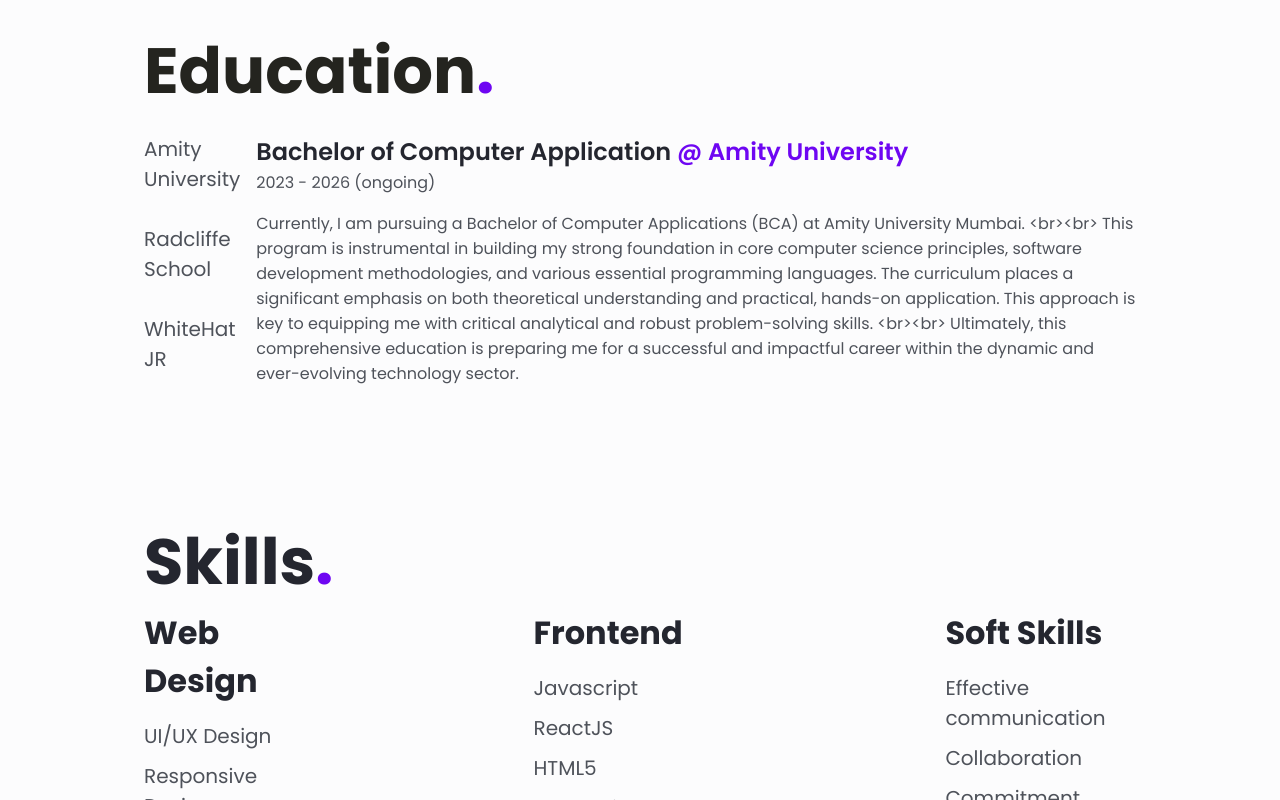
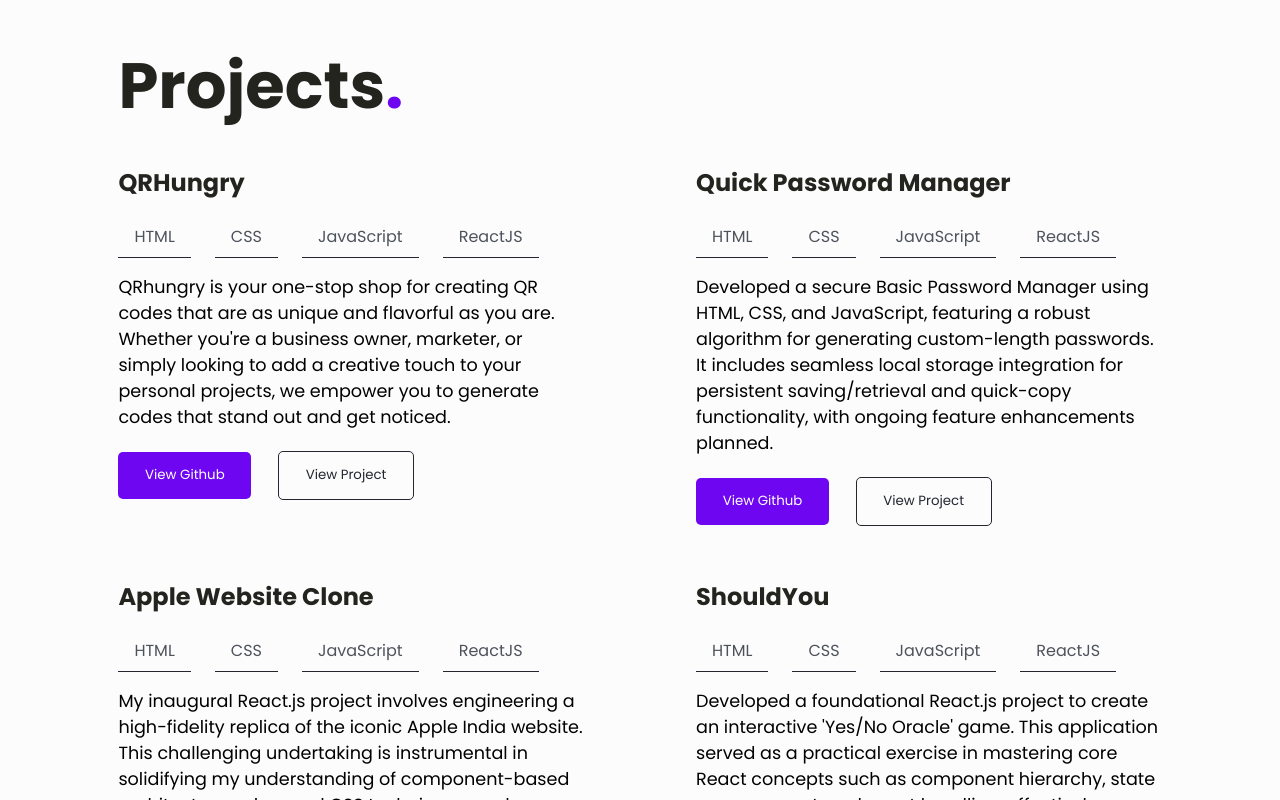
Before and after one commit to Hellacious1702/portfolio, a React (Vite) app: page / in a window 1280 px wide. Shown: the part 680-1480 px from the top of the page. Built offline with nearby package versions, Linux system fonts and the light colour scheme.

Commit message:
Completed the projects section and fixed some overall magrins

```diff
--- a/src/Components/Footer/Footer.css
+++ b/src/Components/Footer/Footer.css
@@ -3,7 +3,7 @@
 .MainFooterWrapper{
     display: flex;
     flex-direction: column;
-    padding: 1em 8rem;
+    padding: 1em 8vw;
     gap: 1em;
     margin-bottom: 3em;
 }
--- a/src/Components/Home/Section1.css
+++ b/src/Components/Home/Section1.css
@@ -1,7 +1,7 @@
 .MainSection1Wrapper{
     display: flex;
     justify-content: space-between;
-    padding: 4em 8rem;
+    padding: 4em 8vw;
     align-items: center;
 }
 
@@ -45,6 +45,7 @@
     display: flex;
     align-items: center;
     gap: 2em;
+    margin-top: 1.5em;
 }
 
 .MainWrapper1-Buttons button{
--- a/src/Components/Home/Section2.css
+++ b/src/Components/Home/Section2.css
@@ -2,7 +2,7 @@
     display: flex;
     text-align: left;
     flex-direction: column;
-    padding: 4em 8rem;
+    padding: 4em 8vw;
 }
 
 .MainSection2Wrapper h3{
--- a/src/Components/Home/Section3.css
+++ b/src/Components/Home/Section3.css
@@ -2,7 +2,7 @@
     display: flex;
     text-align: left;
     flex-direction: column;
-    padding: 4em 8rem;
+    padding: 4em 8vw;
 }
 
 .MainSection3Wrapper h3{
@@ -19,6 +19,7 @@
     font-size: 2em;
     margin: 0;
     color: #24262f;
+    margin-top: 1em;
 }
 
 .section3ul{
--- a/src/Components/Home/Section4.css
+++ b/src/Components/Home/Section4.css
@@ -2,7 +2,7 @@
     display: flex;
     text-align: left;
     flex-direction: column;
-    padding: 4em 8rem;
+    padding: 4em 8vw;
 }
 
 .MainSection4Wrapper h3{
@@ -18,4 +18,6 @@
 .MainSection4Wrapper p{
     font-size: 1.2em;
     color: #4E525A;
+
+    margin-top: 1em;
 }
--- /dev/null
+++ b/src/Components/Home/SectionProject.css
@@ -0,0 +1,23 @@
+.MainSectionProjectWrapper{
+    display: flex;
+    text-align: left;
+    flex-direction: column;
+    padding: 4em 8vw;
+}
+
+.MainSectionProjectWrapper h3{
+    font-size: 4em;
+    margin: 0;
+    color: #24241f;
+}
+
+.MainSectionProjectWrapper h3 span{
+    color: #6E06F2;
+}
+
+.ProjectCards{
+    margin-top: 2em;
+    display: flex;
+    gap: 7em;
+    align-items: flex-start;
+}
--- /dev/null
+++ b/src/Components/Home/SectionProject.jsx
@@ -0,0 +1,37 @@
+import React from 'react'
+import "./SectionProject.css"
+import ProjectCard from '../SpecialComponents/ProjectCard'
+
+const SectionProject = () => {
+
+  const QRHungry = [{ ProjectName : "QRHungry" , ProjectDes : "QRhungry is your one-stop shop for creating QR codes that are as unique and flavorful as you are. Whether you're a business owner, marketer, or simply looking to add a creative touch to your personal projects, we empower you to generate codes that stand out and get noticed." , GithubLink : "https://github.com/Hellacious1702/QRhungry" , ProjectLink : "https://hellacious1702.github.io/QRhungry/" , Technologies : ["HTML" , "CSS" , "JavaScript" , "ReactJS"]}]
+
+  const ShouldYou = [{ProjectName : "ShouldYou" , ProjectDes : "Developed a foundational React.js project to create an interactive 'Yes/No Oracle' game. This application served as a practical exercise in mastering core React concepts such as component hierarchy, state management, and event handling, effectively illustrating the creation of dynamic user interfaces that respond to user queries with randomized, insightful answers." , GithubLink : "https://github.com/Hellacious1702/ShouldYou" , ProjectLink : "https://hellacious1702.github.io/ShouldYou/" , Technologies : ["HTML" , "CSS" , "JavaScript" , "ReactJS"]}]
+
+  const Apple = [{ProjectName :"Apple Website Clone" , ProjectDes : "My inaugural React.js project involves engineering a high-fidelity replica of the iconic Apple India website. This challenging undertaking is instrumental in solidifying my understanding of component-based architecture, advanced CSS techniques, and responsive web design principles. It's a hands-on demonstration of my commitment to mastering modern front-end development by translating complex UI/UX into a seamless, interactive experience." , GithubLink : "https://github.com/Hellacious1702/apple-website-clone-reactJS" , ProjectLink : "https://hellacious1702.github.io/apple-website-clone-reactJS/" , Technologies : ["HTML" , "CSS" , "JavaScript" , "ReactJS"]}]
+
+  const Password = [{ProjectName :"Quick Password Manager" , ProjectDes : "Developed a secure Basic Password Manager using HTML, CSS, and JavaScript, featuring a robust algorithm for generating custom-length passwords. It includes seamless local storage integration for persistent saving/retrieval and quick-copy functionality, with ongoing feature enhancements planned." ,GithubLink : "https://github.com/Hellacious1702/Quick-Password-Manager" , ProjectLink : "https://hellacious1702.github.io/Quick-Password-Manager/" , Technologies : ["HTML" , "CSS" , "JavaScript"]}]
+
+  return (
+    <>
+
+      <div className="MainSectionProjectWrapper">
+          <h3>Projects<span>.</span></h3>
+          <div className="ProjectCardsWrapper">
+              <div className="ProjectCards">
+                <ProjectCard Project={QRHungry}/>
+                <ProjectCard Project={Password}/>
+              </div>
+              <div className="ProjectCards">
+                <ProjectCard Project={Apple}/>
+                <ProjectCard Project={ShouldYou}/>
+              </div>
+          </div>
+
+      </div>
+
+    </>
+  )
+}
+
+export default SectionProject
--- a/src/Components/Navbar/Navbar.css
+++ b/src/Components/Navbar/Navbar.css
@@ -2,7 +2,7 @@
     display: flex;
     align-items: center;
     justify-content: space-between;
-    padding: 1em 8rem;
+    padding: 1em 8vw;
     font-size: 18px;
 }
 
--- /dev/null
+++ b/src/Components/SpecialComponents/ProjectCard.css
@@ -0,0 +1,67 @@
+.ProjectCardWrapper{
+    display: flex;
+    flex-direction: column;
+    box-sizing: border-box;
+    flex-basis: 100%;
+    scale: 1em;
+}
+
+.ProjectCardWrapperUL{
+    list-style: none;
+    display: flex;
+    padding: 0;
+}
+
+.ProjectCardWrapperLI{
+    padding: .5em 1em;
+    color: #4e525a;
+    border-bottom: 1px solid #24262f;
+    margin-right: 1.5em;
+}
+
+.ProjectCardWrapper h3{
+    font-size: 1.5em;
+}
+
+.ProjectCardWrapper p{
+    font-size: 1.1em;
+    margin-bottom: 1.2em;
+}
+
+.ProjectCardWrapper-Buttons button{
+    padding: 1em 2em;
+    margin-right: 2em;
+    border-radius: 5px;
+    border: none;
+    outline: none;
+    cursor: pointer;
+}
+
+#GithubButton{
+    background-color: #6E06F2;
+    color: white;
+}
+
+#ProjectButton{
+    background-color: transparent;
+    border: 1px solid #24262f;
+    color: #24262f;
+}
+
+.ProjectCardsWrapper{
+    display: flex;
+    flex-direction: column;
+    gap: 1.3em;
+}
+
+.ProjectCardWrapper-Buttons a{
+    text-decoration: none;
+}
+
+#GithubButton a{
+    color: white;
+}
+
+#ProjectButton a{
+    color: #24262f;
+}
--- /dev/null
+++ b/src/Components/SpecialComponents/ProjectCard.jsx
@@ -0,0 +1,41 @@
+import React from 'react'
+import "./ProjectCard.css"
+
+const ProjectCard = (props) => {
+
+    return (
+    <>
+
+    {props.Project.map((element) => (
+
+        <div className="ProjectCardWrapper">
+            <h3>{element.ProjectName}</h3>
+
+
+            {/* <ul className='ProjectCardWrapperUL'>
+                {props.Project.Technologies.map((Telement,Tindex) => (
+                    <li key={Tindex} className='ProjectCardWrapperLI'>{Telement}</li>
+                ))}
+            </ul> */}
+
+            <ul className='ProjectCardWrapperUL'>
+                <li className='ProjectCardWrapperLI'>HTML</li>
+                <li className='ProjectCardWrapperLI'>CSS</li>
+                <li className='ProjectCardWrapperLI'>JavaScript</li>
+                <li className='ProjectCardWrapperLI'>ReactJS</li>
+            </ul>
+            <p >{element.ProjectDes}</p>
+
+            <div className="ProjectCardWrapper-Buttons">
+                <a href={element.GithubLink} target="_blank"><button id='GithubButton'>View Github</button></a>
+                <a href={element.ProjectLink} target="_blank"><button id='ProjectButton'>View Project</button></a>
+            </div>
+        </div>
+
+    ))}
+
+    </>
+  )
+}
+
+export default ProjectCard
--- a/src/HomePage.jsx
+++ b/src/HomePage.jsx
@@ -3,11 +3,13 @@
 import Section4 from './Components/Home/Section4'
 import Section3 from './Components/Home/Section3'
 import Section2 from './Components/Home/Section2'
+import SectionProject from './Components/Home/SectionProject'
 
 const HomePage = () => {
   return (
     <>
     <Section1/>
+    <SectionProject/>
     <Section2/>
     <Section3/>
     <Section4/>
```
